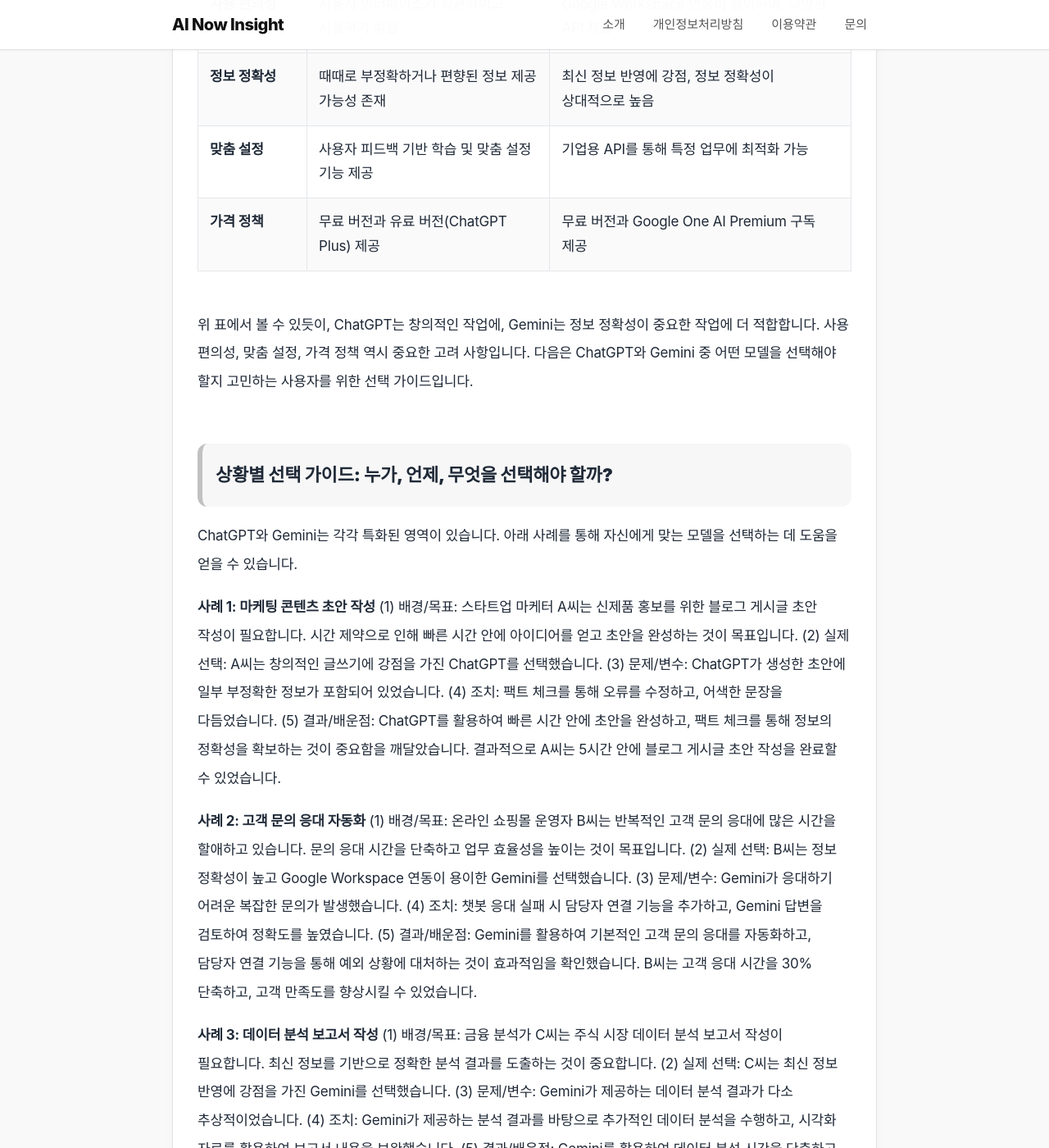
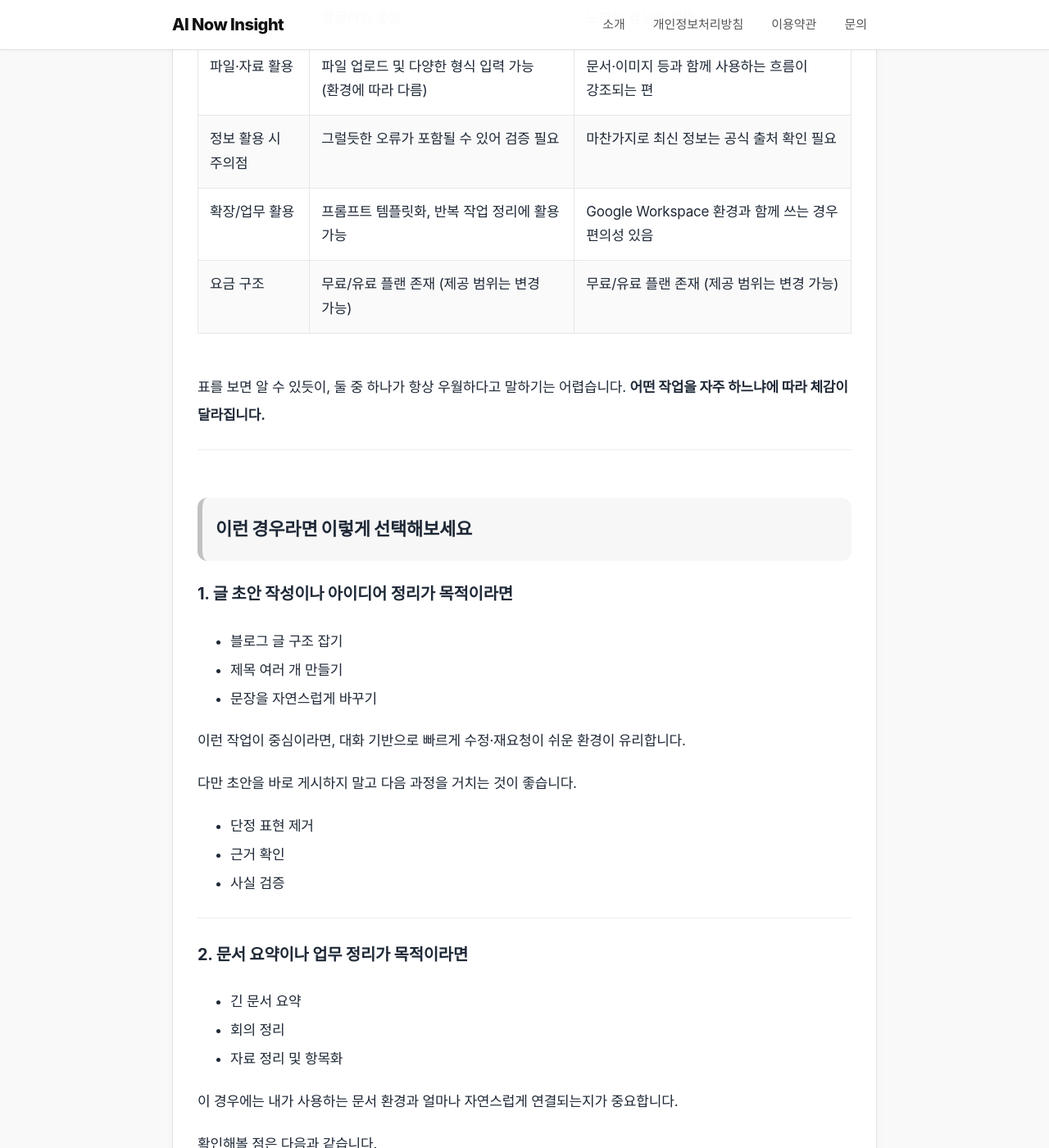
Before and after one commit to ilovegkd/ilovegkd.github.io, a Jekyll site: the page built from _posts/2026-02-14-post-6785.md, in a window 1280 px wide and 1400 px high, scrolled down 1090 px. Shown: the whole window at 82% size. Built offline with Jekyll 4.4.1, drawn with Linux system fonts in a browser that asks for light colours; some of the changed text lies outside the part shown.

Commit message:
Update 2026-02-14-post-6785.md

```diff
--- a/_posts/2026-02-14-post-6785.md
+++ b/_posts/2026-02-14-post-6785.md
@@ -6,86 +6,138 @@
 permalink: "/2026/02/14/post-6785.html"
 ---
 
-## AI 대화형 모델, ChatGPT와 Gemini: 무엇을 선택해야 할까?
 
-인공지능 기술이 빠르게 발전하면서, ChatGPT와 Gemini 같은 대화형 모델은 우리 일상과 업무에 깊숙이 파고들고 있습니다. 두 모델 모두 뛰어난 자연어 처리 능력을 자랑하지만, **각자의 강점과 약점이 명확히 존재하기 때문에 무조건 특정 모델을 선택하기보다는 상황에 맞는 선택이 중요합니다.** 이 글에서는 초보자도 쉽게 이해할 수 있도록 ChatGPT와 Gemini를 핵심 기준으로 비교 분석하고, 어떤 상황에서 어떤 모델을 선택하는 것이 유리한지 명확하게 제시합니다.
 
-## 6가지 핵심 기준으로 비교하는 ChatGPT vs Gemini
+## ChatGPT와 Gemini, 무엇이 다를까? 초보자를 위한 쉬운 선택 가이드
 
-ChatGPT와 Gemini는 유사해 보이지만, 실제 사용 사례와 성능 면에서 차이를 보입니다. 다음 표는 6가지 핵심 기준으로 두 모델을 비교 분석한 결과입니다.
+AI 대화형 모델을 처음 사용하면 이런 고민을 하게 됩니다.
+“ChatGPT가 더 좋다던데?”
+“Gemini가 더 정확하다던데?”
 
-| 기준 | ChatGPT (GPT-4 기준) | Gemini (Gemini Pro 기준) |
-|---|---|---|
-| **데이터 처리 능력** | 방대한 텍스트 데이터 학습, 복잡한 문맥 이해에 강점 | 텍스트 외 이미지, 오디오, 비디오 등 다양한 형식의 데이터 처리 가능 |
-| **창의성 및 응답 품질** | 창의적인 글쓰기, 아이디어 발상에 유용 | 사실 기반 정보 제공, 논리적 추론에 강점 |
-| **사용 편의성** | 사용자 인터페이스가 직관적이고 사용하기 쉬움 | Google Workspace 연동이 용이하며, 다양한 API 제공 |
-| **정보 정확성** | 때때로 부정확하거나 편향된 정보 제공 가능성 존재 | 최신 정보 반영에 강점, 정보 정확성이 상대적으로 높음 |
-| **맞춤 설정** | 사용자 피드백 기반 학습 및 맞춤 설정 기능 제공 | 기업용 API를 통해 특정 업무에 최적화 가능 |
-| **가격 정책** | 무료 버전과 유료 버전(ChatGPT Plus) 제공 | 무료 버전과 Google One AI Premium 구독 제공 |
+하지만 실제로는 **누가 더 좋다기보다, 내가 무엇을 하려고 하느냐가 더 중요합니다.**
 
-위 표에서 볼 수 있듯이, ChatGPT는 창의적인 작업에, Gemini는 정보 정확성이 중요한 작업에 더 적합합니다. 사용 편의성, 맞춤 설정, 가격 정책 역시 중요한 고려 사항입니다. 다음은 ChatGPT와 Gemini 중 어떤 모델을 선택해야 할지 고민하는 사용자를 위한 선택 가이드입니다.
+ChatGPT와 Gemini는 모두 강력한 언어 모델입니다. 다만 사용 환경, 입력 방식, 작업 목적에 따라 체감이 달라질 수 있습니다. 이 글에서는 초보자 기준에서 이해하기 쉽게 비교하고, 실수 없이 선택하는 방법을 정리했습니다.
 
-## 상황별 선택 가이드: 누가, 언제, 무엇을 선택해야 할까?
+> 기능·요금·정책은 변경될 수 있으므로, 실제 사용 전에는 공식 안내를 함께 확인하는 것이 안전합니다.
 
-ChatGPT와 Gemini는 각각 특화된 영역이 있습니다. 아래 사례를 통해 자신에게 맞는 모델을 선택하는 데 도움을 얻을 수 있습니다.
+---
 
-**사례 1: 마케팅 콘텐츠 초안 작성**
-(1) 배경/목표: 스타트업 마케터 A씨는 신제품 홍보를 위한 블로그 게시글 초안 작성이 필요합니다. 시간 제약으로 인해 빠른 시간 안에 아이디어를 얻고 초안을 완성하는 것이 목표입니다.
-(2) 실제 선택: A씨는 창의적인 글쓰기에 강점을 가진 ChatGPT를 선택했습니다.
-(3) 문제/변수: ChatGPT가 생성한 초안에 일부 부정확한 정보가 포함되어 있었습니다.
-(4) 조치: 팩트 체크를 통해 오류를 수정하고, 어색한 문장을 다듬었습니다.
-(5) 결과/배운점: ChatGPT를 활용하여 빠른 시간 안에 초안을 완성하고, 팩트 체크를 통해 정보의 정확성을 확보하는 것이 중요함을 깨달았습니다. 결과적으로 A씨는 5시간 안에 블로그 게시글 초안 작성을 완료할 수 있었습니다.
+## 먼저 이해해야 할 기본 차이
 
-**사례 2: 고객 문의 응대 자동화**
-(1) 배경/목표: 온라인 쇼핑몰 운영자 B씨는 반복적인 고객 문의 응대에 많은 시간을 할애하고 있습니다. 문의 응대 시간을 단축하고 업무 효율성을 높이는 것이 목표입니다.
-(2) 실제 선택: B씨는 정보 정확성이 높고 Google Workspace 연동이 용이한 Gemini를 선택했습니다.
-(3) 문제/변수: Gemini가 응대하기 어려운 복잡한 문의가 발생했습니다.
-(4) 조치: 챗봇 응대 실패 시 담당자 연결 기능을 추가하고, Gemini 답변을 검토하여 정확도를 높였습니다.
-(5) 결과/배운점: Gemini를 활용하여 기본적인 고객 문의 응대를 자동화하고, 담당자 연결 기능을 통해 예외 상황에 대처하는 것이 효과적임을 확인했습니다. B씨는 고객 응대 시간을 30% 단축하고, 고객 만족도를 향상시킬 수 있었습니다.
+두 모델은 비슷해 보이지만, 사용 흐름에서 차이를 느낄 수 있습니다.
 
-**사례 3: 데이터 분석 보고서 작성**
-(1) 배경/목표: 금융 분석가 C씨는 주식 시장 데이터 분석 보고서 작성이 필요합니다. 최신 정보를 기반으로 정확한 분석 결과를 도출하는 것이 중요합니다.
-(2) 실제 선택: C씨는 최신 정보 반영에 강점을 가진 Gemini를 선택했습니다.
-(3) 문제/변수: Gemini가 제공하는 데이터 분석 결과가 다소 추상적이었습니다.
-(4) 조치: Gemini가 제공하는 분석 결과를 바탕으로 추가적인 데이터 분석을 수행하고, 시각화 자료를 활용하여 보고서 내용을 보완했습니다.
-(5) 결과/배운점: Gemini를 활용하여 데이터 분석 시간을 단축하고, 추가적인 분석과 시각화 자료를 통해 보고서의 완성도를 높이는 것이 효과적임을 확인했습니다. C씨는 데이터 분석 보고서 작성 시간을 40% 단축할 수 있었습니다.
+| 기준          | ChatGPT                           | Gemini                               |
+| ----------- | --------------------------------- | ------------------------------------ |
+| 사용 방식       | 대화 중심 인터페이스로 접근이 쉽고 직관적           | Google 계정 기반 환경과 연결해 사용하기 편리한 편      |
+| 글 작성 능력     | 초안 작성, 문장 다듬기, 아이디어 확장에 활용하기 좋음   | 요약, 정리, 문서 기반 작업에서 편리함을 느끼는 경우가 있음   |
+| 파일·자료 활용    | 파일 업로드 및 다양한 형식 입력 가능 (환경에 따라 다름) | 문서·이미지 등과 함께 사용하는 흐름이 강조되는 편         |
+| 정보 활용 시 주의점 | 그럴듯한 오류가 포함될 수 있어 검증 필요           | 마찬가지로 최신 정보는 공식 출처 확인 필요             |
+| 확장/업무 활용    | 프롬프트 템플릿화, 반복 작업 정리에 활용 가능        | Google Workspace 환경과 함께 쓰는 경우 편의성 있음 |
+| 요금 구조       | 무료/유료 플랜 존재 (제공 범위는 변경 가능)        | 무료/유료 플랜 존재 (제공 범위는 변경 가능)           |
 
-### 초보자가 실수하기 쉬운 선택 포인트
+표를 보면 알 수 있듯이, 둘 중 하나가 항상 우월하다고 말하기는 어렵습니다.
+**어떤 작업을 자주 하느냐에 따라 체감이 달라집니다.**
 
-- **무료 vs 유료:** 무료 버전은 기능 제한이 있을 수 있으므로, 사용 목적에 맞는 기능을 제공하는지 확인해야 합니다.
-- **API 연동:** 개발 경험이 없다면 API 연동이 복잡할 수 있습니다. 사용 편의성을 고려하여 모델을 선택해야 합니다.
-- **환각 현상:** AI 모델은 때때로 사실과 다른 정보를 생성할 수 있습니다. 중요한 정보는 반드시 팩트 체크를 거쳐야 합니다.
+---
 
-### 바로 적용 가능한 미니 절차
+## 이런 경우라면 이렇게 선택해보세요
 
-1.  **사용 목적 정의:** 어떤 문제를 해결하고 싶은지 명확하게 정의합니다.
-2.  **필요 기능 확인:** 사용 목적에 필요한 기능 목록을 작성합니다.
-3.  **무료 버전 테스트:** ChatGPT와 Gemini 무료 버전을 직접 사용해 봅니다.
-4.  **API 연동 가능성 검토:** 필요한 경우 API 연동 가능성을 확인합니다.
-5.  **가격 정책 비교:** 유료 버전을 고려한다면 가격 정책을 꼼꼼히 비교합니다.
+### 1. 글 초안 작성이나 아이디어 정리가 목적이라면
 
-## 선택 전에 반드시 확인해야 할 체크리스트
+* 블로그 글 구조 잡기
+* 제목 여러 개 만들기
+* 문장을 자연스럽게 바꾸기
 
-**기능 및 성능 점검:**
-- 원하는 언어 지원 여부 확인
-- 데이터 보안 정책 확인
-- API 사용량 제한 확인
-- 응답 속도 테스트
+이런 작업이 중심이라면, 대화 기반으로 빠르게 수정·재요청이 쉬운 환경이 유리합니다.
 
-**사용 환경 및 지원 점검:**
-- 사용 편의성 (UI/UX) 평가
-- 기술 지원 채널 확인
-- 커뮤니티 활성화 여부 확인
-- 튜토리얼 및 가이드 문서 확인
+다만 초안을 바로 게시하지 말고 다음 과정을 거치는 것이 좋습니다.
 
-## 결론: 목적에 맞는 AI 모델 선택, 효율성을 극대화하는 첫걸음
+* 단정 표현 제거
+* 근거 확인
+* 사실 검증
 
-ChatGPT와 Gemini는 각각의 강점을 가지고 있으며, 특정 상황에서 더 나은 성능을 보입니다. **가장 중요한 것은 자신의 사용 목적과 필요에 맞는 모델을 선택하는 것입니다.** 이 글에서 제시된 비교 분석과 선택 가이드를 통해 자신에게 최적의 AI 모델을 선택하고, 업무 효율성을 극대화할 수 있기를 바랍니다.
+---
 
-### 요약 실행 절차
+### 2. 문서 요약이나 업무 정리가 목적이라면
 
-1.  **목표 설정:** AI 모델을 통해 무엇을 달성하고 싶은지 명확히 정의합니다.
-2.  **기능 비교:** ChatGPT와 Gemini의 핵심 기능을 비교 분석합니다.
-3.  **테스트:** 무료 버전을 활용하여 두 모델을 직접 테스트해 봅니다.
-4.  **선택 및 적용:** 테스트 결과를 바탕으로 자신에게 맞는 모델을 선택하고, 실제 업무에 적용합니다.
-5.  **피드백 및 개선:** 사용 과정에서 발생하는 문제점을 파악하고, 지속적으로 개선합니다.
+* 긴 문서 요약
+* 회의 정리
+* 자료 정리 및 항목화
+
+이 경우에는 내가 사용하는 문서 환경과 얼마나 자연스럽게 연결되는지가 중요합니다.
+
+확인해볼 점은 다음과 같습니다.
+
+* 업로드 방식이 편한가
+* 요약 시 중요한 내용이 빠지지 않는가
+* 목록이나 체크리스트 형태로 정리가 잘 되는가
+
+요약은 항상 일부 정보가 생략될 수 있으므로, 원문과 비교 확인하는 습관이 필요합니다.
+
+---
+
+### 3. 최신 정보나 정책 확인이 목적이라면
+
+AI 답변을 그대로 결론으로 사용하기보다는, 공식 정보 확인 전 단계의 참고 자료로 활용하는 것이 안전합니다.
+
+반드시 확인해야 할 부분은 다음과 같습니다.
+
+* 언제 기준 정보인지
+* 어느 국가·버전·플랜 기준인지
+* 공식 페이지에서 동일 내용이 확인되는지
+
+AI는 최신 정보처럼 보이는 문장을 만들 수 있습니다. 최종 판단은 공식 안내를 기준으로 하는 것이 좋습니다.
+
+---
+
+## 초보자가 가장 많이 하는 실수 3가지
+
+1. 무료와 유료를 기능 차이로만 판단하는 것
+   실제로는 사용량 제한, 모델 접근 범위, 업로드 제약이 더 중요할 수 있습니다.
+
+2. 직접 비교 테스트를 하지 않는 것
+   같은 질문을 두 모델에 입력해 응답 품질과 안정성을 비교해보는 것이 가장 확실합니다.
+
+3. 환각을 단순 실수로 생각하는 것
+   AI는 논리적으로 보이는 잘못된 정보를 만들 수 있습니다. 중요한 내용은 반드시 검증해야 합니다.
+
+---
+
+## 바로 적용 가능한 선택 절차
+
+아래 순서대로 진행하면 시행착오를 줄일 수 있습니다.
+
+1. 목표를 한 문장으로 정리합니다.
+2. 정확성, 글쓰기 품질, 문서 처리, 연동 편의성 중 가장 중요한 2가지를 고릅니다.
+3. 같은 질문을 두 모델에 입력해 비교합니다.
+4. 출처 제시나 날짜 명시를 요청해 반응을 확인합니다.
+5. 주력 모델 1개와 보조 모델 1개를 함께 운영합니다.
+
+---
+
+## 선택 전 점검 체크리스트
+
+### 기능 점검
+
+* 한국어 문장이 자연스러운가
+* 단정 표현을 줄여달라고 요청했을 때 조정되는가
+* 표·목록·요약 형식 변환이 잘 되는가
+* 중요한 질문에 날짜나 범위를 명시하는가
+
+### 사용 환경 점검
+
+* 내가 자주 쓰는 환경과 연결이 쉬운가
+* 반복 작업을 템플릿으로 만들 수 있는가
+* 장기적으로 사용할 경우 요금 구조가 부담되지 않는가
+
+---
+
+## 결론: 모델보다 중요한 것은 사용 방식
+
+초보자에게 가장 중요한 것은 모델 선택 자체가 아니라 운영 방식입니다.
+
+초안 생성 → 근거 확인 → 표현 다듬기 → 최종 검증
+
+이 과정을 습관화하면 어떤 모델을 사용하더라도 비교적 안정적인 결과를 얻을 수 있습니다.
+
+AI는 정답을 제공하는 도구라기보다, 사고를 정리하고 작업 속도를 높여주는 보조 도구에 가깝습니다. 처음에는 하나에만 의존하기보다, 두 모델을 모두 테스트해보고 자신에게 더 잘 맞는 흐름을 찾는 것이 안전한 방법입니다.
```
